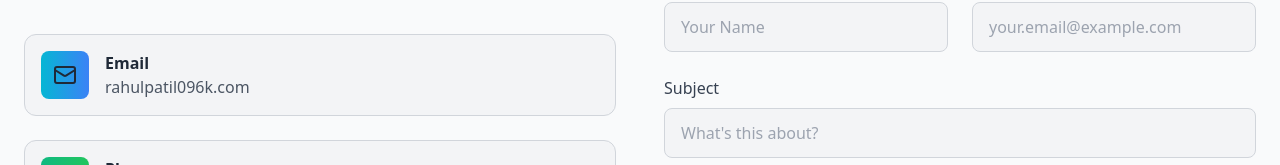
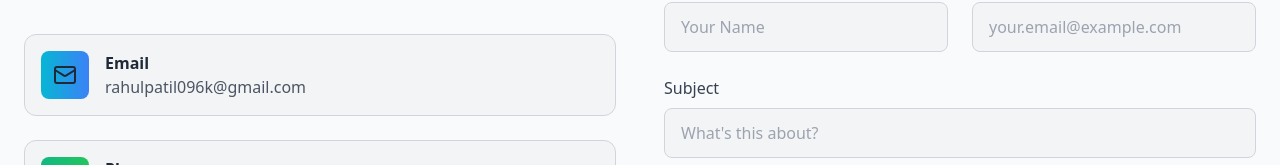
Before and after one commit to RahulPatil-96/Portfolio, a React (Vite) app: page / in a window 1280 px wide. Shown: the part 9564-9729 px from the top of the page. Built offline with nearby package versions, Linux system fonts and the light colour scheme.

Commit message:
contact info updated

```diff
--- a/src/App.tsx
+++ b/src/App.tsx
@@ -492,7 +492,7 @@ function AppContent() {
           <p>© 2025 Rahul Patil. All rights reserved.</p>
           <div className="flex items-center gap-6 text-lg">
             <motion.a
-              href="https://github.com"
+              href="https://github.com/RahulPatil-96"
               target="_blank"
               rel="noopener noreferrer"
               className="hover:text-black dark:hover:text-white transition-colors"
@@ -502,7 +502,7 @@ function AppContent() {
               <Github className="w-6 h-6" />
             </motion.a>
             <motion.a
-              href="https://linkedin.com"
+              href="https://linkedin.com/in/rahul-patil-096k"
               target="_blank"
               rel="noopener noreferrer"
               className="hover:text-black dark:hover:text-white transition-colors"
--- a/src/mockData.tsx
+++ b/src/mockData.tsx
@@ -413,15 +413,15 @@ export const contactInfo = [
   {
     icon: <Mail size={24} />,
     label: 'Email',
-    value: 'rahulpatil096k.com',
-    href: 'mailto:rahulpatil096k.com',
+    value: 'rahulpatil096k@gmail.com',
+    href: 'mailto:rahulpatil096k@gmail.com',
     color: 'from-cyan-500 to-blue-500'
   },
   {
     icon: <Phone size={24} />,
     label: 'Phone',
-    value: '+1 (555) 123-4567',
-    href: 'tel:+15551234567',
+    value: '9322473877',
+    href: 'tel:9322473877',
     color: 'from-emerald-500 to-green-500'
   },
   {
```
